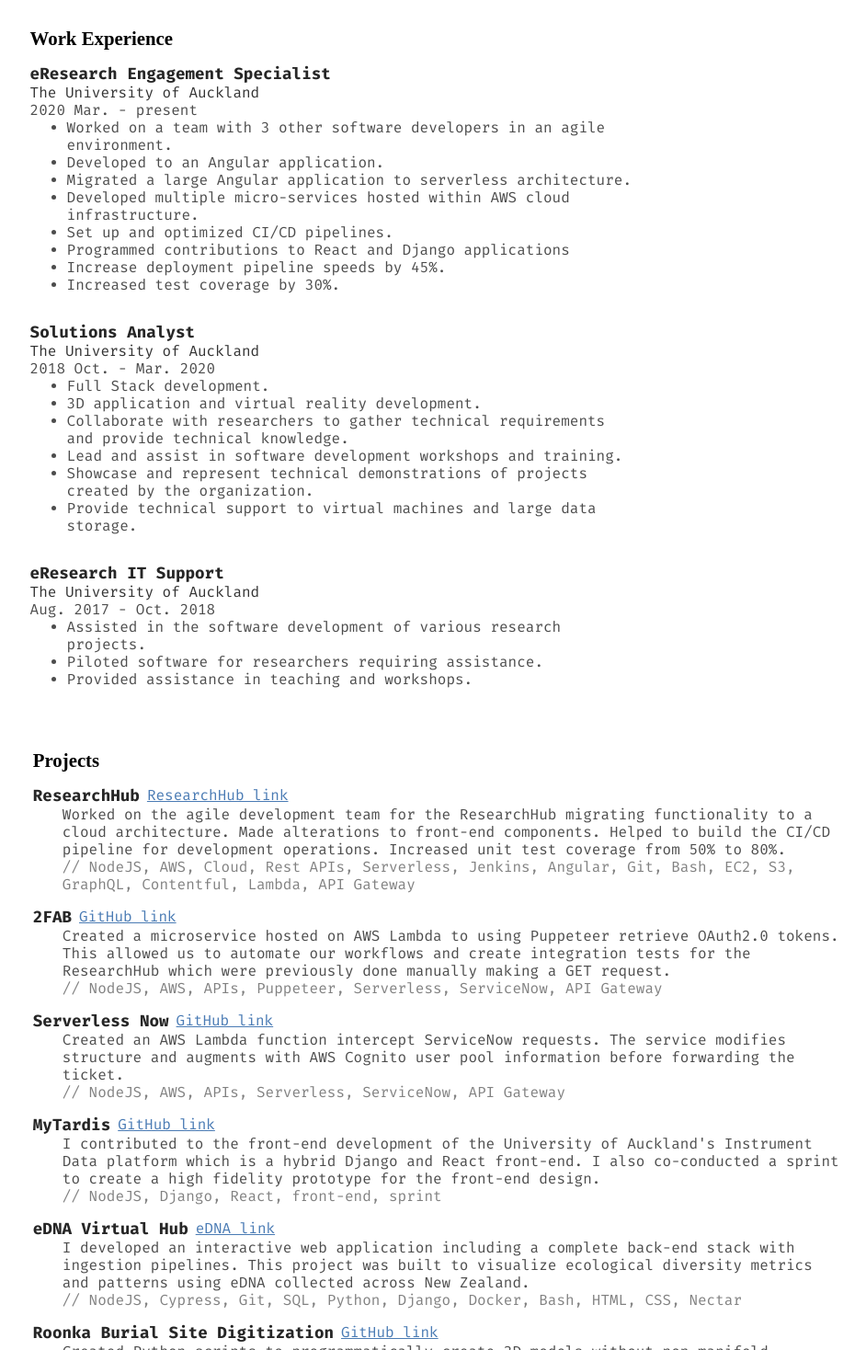
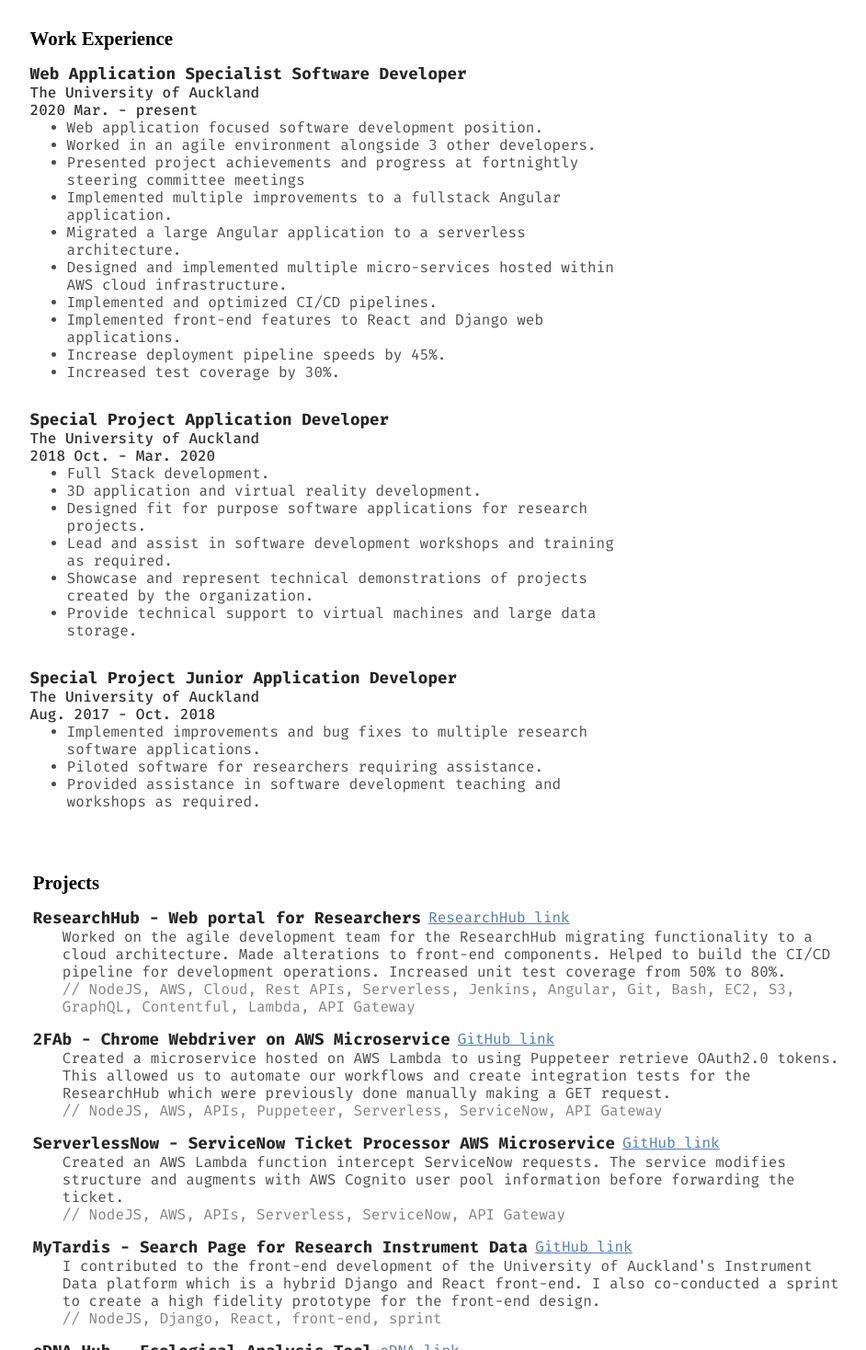
Before and after one commit to warrickct/r, a React app: page / in a window 1280 px wide. Shown: the part 122-1590 px from the top of the page at 92% size, without its empty margins (165-1107 px from the left). Built offline with nearby package versions, Linux system fonts and the light colour scheme; a web font is replaced by a local one.

Commit message:
Update resume content. Update styling

```diff
--- a/src/js/components/experience/jobPosition/jobRole.module.scss
+++ b/src/js/components/experience/jobPosition/jobRole.module.scss
@@ -47,12 +47,10 @@
   }
 }
 
-.job_company {
+.job_company, .job_date {
   color: rgba(0, 0, 0, 0.8);
-}
-
-.job_date {
-  color: rgba(0, 0, 0, 0.7);
+  font-weight: 500;
+  white-space: pre;
 }
 
 .job_description {
--- a/src/resume_data.js
+++ b/src/resume_data.js
@@ -2,94 +2,94 @@
 export const resumeData = {
     experienceList: [
         {
-            title: 'eResearch Engagement Specialist',
+            title: 'Web Application Specialist Software Developer',
+            // title: 'eResearch Engagement Specialist',
             company: 'The University of Auckland',
             date: '2020 Mar. - present',
             description: [
-                "Worked on a team with 3 other software developers in an agile environment.",
-                "Developed to an Angular application.",
-                "Migrated a large Angular application to serverless architecture.",
-                "Developed multiple micro-services hosted within AWS cloud infrastructure.",
-                "Set up and optimized CI/CD pipelines.",
-                "Programmed contributions to React and Django applications",
-                // "Angular front end development.",
-                // "Amazon Web Services development and solution architecture.",
-                // "API and microservice development.",
-                // "Continuous Integration and deployment development.",
-                // "Develop React front end development."
+                "Web application focused software development position.",
+                "Worked in an agile environment alongside 3 other developers.",
+                "Presented project achievements and progress at fortnightly steering committee meetings",
+                "Implemented multiple improvements to a fullstack Angular application.",
+                "Migrated a large Angular application to a serverless architecture.",
+                "Designed and implemented multiple micro-services hosted within AWS cloud infrastructure.",
+                "Implemented and optimized CI/CD pipelines.",
+                "Implemented front-end features to React and Django web applications.",
                 "Increase deployment pipeline speeds by 45%.",
                 "Increased test coverage by 30%."
             ]
         },
         {
-            title: 'Solutions Analyst',
+            // title: 'Solutions Analyst',
+            title: 'Special Project Application Developer',
             company: 'The University of Auckland',
             date: '2018 Oct. - Mar. 2020',
             description: [
                 "Full Stack development.",
                 "3D application and virtual reality development.",
-                "Collaborate with researchers to gather technical requirements and provide technical knowledge.",
-                "Lead and assist in software development workshops and training.",
+                "Designed fit for purpose software applications for research projects.",
+                "Lead and assist in software development workshops and training as required.",
                 "Showcase and represent technical demonstrations of projects created by the organization.",
                 "Provide technical support to virtual machines and large data storage."
             ]
         },
         {
-            title: 'eResearch IT Support',
+            // title: 'eResearch IT Support',
+            title: 'Special Project Junior Application Developer',
             company: 'The University of Auckland',
             date: 'Aug. 2017 - Oct. 2018',
             description: [
-                "Assisted in the software development of various research projects.",
+                "Implemented improvements and bug fixes to multiple research software applications.",
                 "Piloted software for researchers requiring assistance.",
-                "Provided assistance in teaching and workshops."
+                "Provided assistance in software development teaching and workshops as required."
             ]
         },
     ],
     projectsList: [
         {
-            title: 'ResearchHub',
+            title: 'ResearchHub - Web portal for Researchers',
             description: "Worked on the agile development team for the ResearchHub migrating functionality to a cloud architecture. Made alterations to front-end components. Helped to build the CI/CD pipeline for development operations. Increased unit test coverage from 50% to 80%.",
             skills: "NodeJS, AWS, Cloud, Rest APIs, Serverless, Jenkins, Angular, Git, Bash, EC2, S3, GraphQL, Contentful, Lambda, API Gateway",
             linkHref: "https://research-hub.auckland.ac.nz/#/home",
             linkText: "ResearchHub link"
         },
         {
-            title: '2FAB',
+        title: '2FAb - Chrome Webdriver on AWS Microservice',
             description: "Created a microservice hosted on AWS Lambda to using Puppeteer retrieve OAuth2.0 tokens. This allowed us to automate our workflows and create integration tests for the ResearchHub which were previously done manually making a GET request.",
             skills: "NodeJS, AWS, APIs, Puppeteer, Serverless, ServiceNow, API Gateway",
             linkHref: "https://github.com/UoA-eResearch/oauth-2fa-bypass",
             linkText: "GitHub link"
         },
         {
-            title: 'Serverless Now',
+            title: 'ServerlessNow - ServiceNow Ticket Processor AWS Microservice',
             description: "Created an AWS Lambda function intercept ServiceNow requests. The service modifies structure and augments with AWS Cognito user pool information before forwarding the ticket.",
             skills: "NodeJS, AWS, APIs, Serverless, ServiceNow, API Gateway",
             linkHref: "https://github.com/UoA-eResearch/hub-stack/tree/master/serverless-now",
             linkText: "GitHub link"
         },
         {
-            title: 'MyTardis',
+            title: 'MyTardis - Search Page for Research Instrument Data',
             description: "I contributed to the front-end development of the University of Auckland's Instrument Data platform which is a hybrid Django and React front-end. I also co-conducted a sprint to create a high fidelity prototype for the front-end design.",
             skills: "NodeJS, Django, React, front-end, sprint",
             linkHref: "https://github.com/UoA-eResearch/mytardis",
             linkText: "GitHub link"
         },
         {
-            title: 'eDNA Virtual Hub',
+            title: 'eDNA Hub - Ecological Analysis Tool',
             description: "I developed an interactive web application including a complete back-end stack with ingestion pipelines. This project was built to visualize ecological diversity metrics and patterns using eDNA collected across New Zealand.",
             skills: "NodeJS, Cypress, Git, SQL, Python, Django, Docker, Bash, HTML, CSS, Nectar",
             linkHref: "https://uoa-eresearch.github.io/eDNA/",
             linkText: "eDNA link"
         },
         {
-            title: 'Roonka Burial Site Digitization',
+            title: 'Roonka - Automated 3D archaeological Model Generator',
             description: "Created Python scripts to programmatically create 3D models without non-manifold geometry to be suitable from 3D volumetric analysis of artefacts in the Roonka aboriginal burial excavation site. Created scripts to calculate points intersecting these volumes in 3D space. Reduced model rigging time from multiple minutes per model to automatically rig hundreds of models in under a second.",
             skills: "Blender, Python, GIS, 3D Modelling, Git",
             linkHref: "https://github.com/UoA-eResearch/roonka_volume_models",
             linkText: "GitHub link"
         },
         {
-            title: 'Peroxiredoxin Fishtank',
+            title: 'Prx Fishtank - Virtual Reality Human Body Application',
             description: "On the development team for an interactive simulation of free radical accretion in peroxiredoxin-3 enzyme. This VR application was used by Jacinda Ardern when visiting our workplace and had a brief installation at Te Papa Museum.",
             skills: "C#, Unity, Git, HTC Vive, Oculus, Virtual Reality",
             linkHref: "https://www.eresearch.auckland.ac.nz/project/visualising-protein-interaction/",
```
